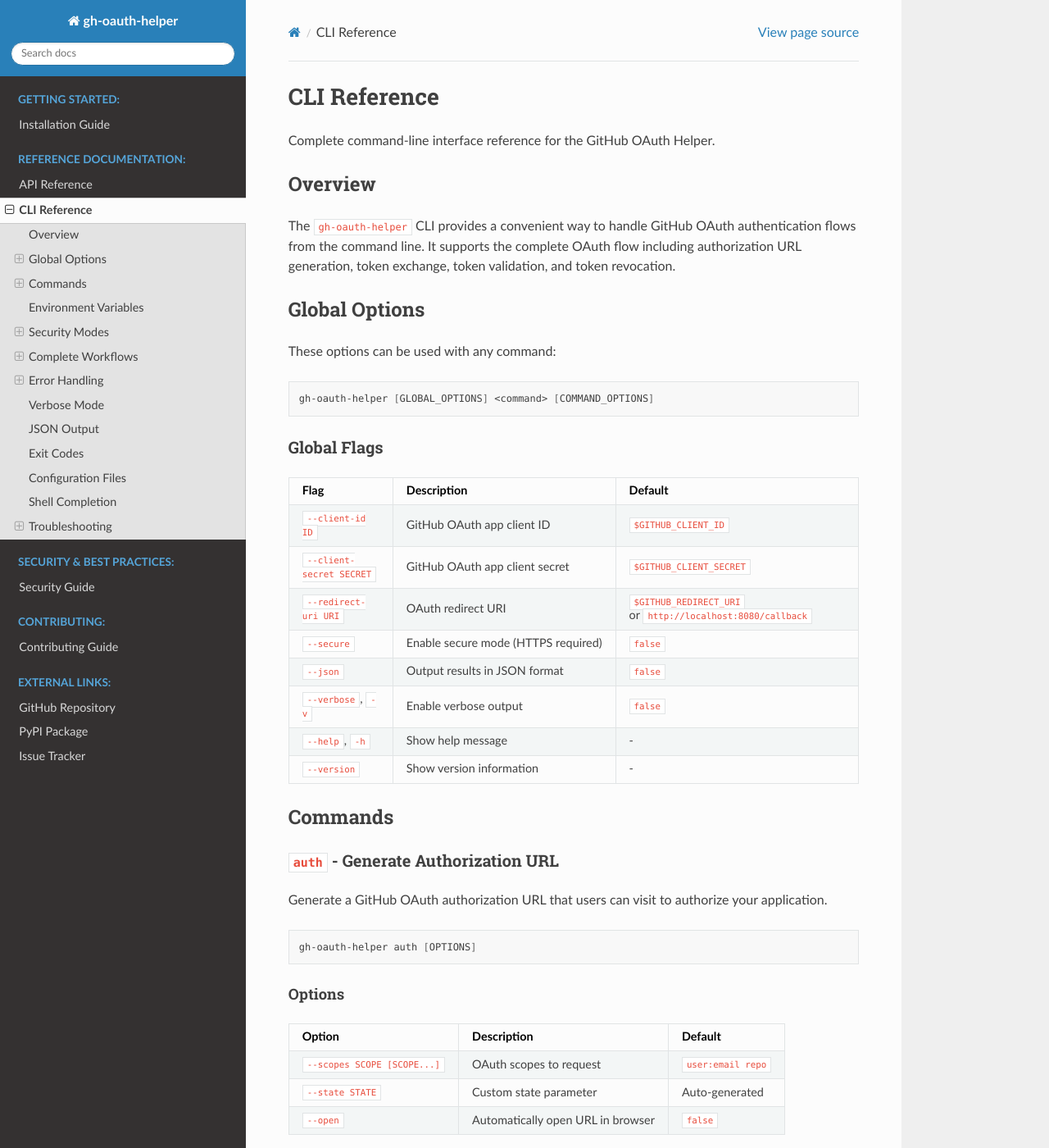
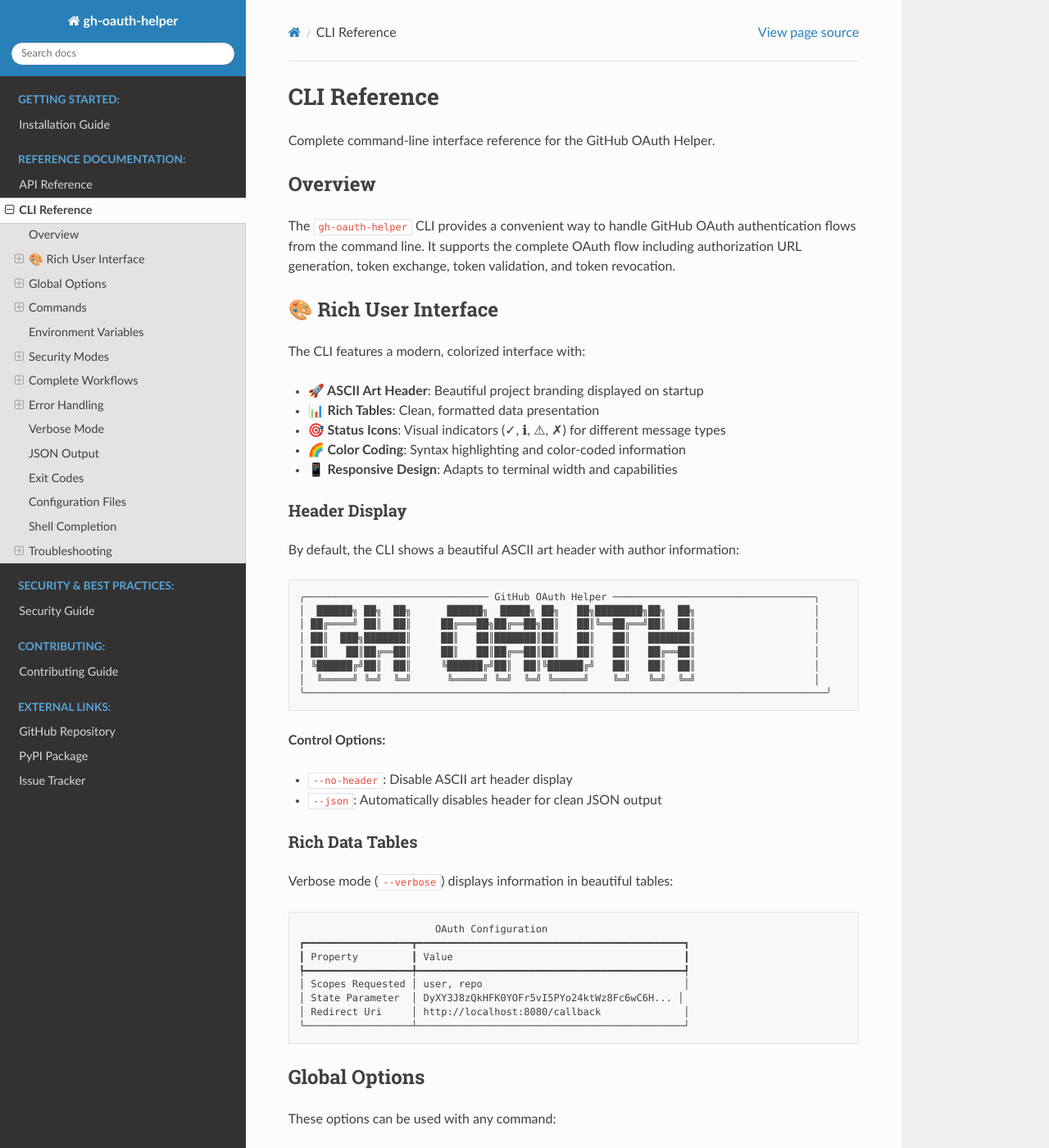
Before and after one commit to jondmarien/gh-oauth-helper, a Sphinx documentation site: the page built from docs/cli-reference.md, in a window 1280 px wide and 1400 px high. Shown: the whole window at 82% size. Built offline with Sphinx 7.4.7 and the Read the Docs theme 3.1.0, drawn with Linux system fonts in a browser that asks for light colours.

Commit message:
chore: update documentation structure and add Read the Docs configuration

````diff
--- a/docs/cli-reference.md
+++ b/docs/cli-reference.md
@@ -5,6 +5,50 @@
 ## Overview
 
 The `gh-oauth-helper` CLI provides a convenient way to handle GitHub OAuth authentication flows from the command line. It supports the complete OAuth flow including authorization URL generation, token exchange, token validation, and token revocation.
+
+## 🎨 Rich User Interface
+
+The CLI features a modern, colorized interface with:
+
+- **🚀 ASCII Art Header**: Beautiful project branding displayed on startup
+- **📊 Rich Tables**: Clean, formatted data presentation
+- **🎯 Status Icons**: Visual indicators (✓, ℹ, ⚠, ✗) for different message types
+- **🌈 Color Coding**: Syntax highlighting and color-coded information
+- **📱 Responsive Design**: Adapts to terminal width and capabilities
+
+### Header Display
+
+By default, the CLI shows a beautiful ASCII art header with author information:
+
+```
+╭─────────────────────────────── GitHub OAuth Helper ──────────────────────────────────╮
+│  ██████╗ ██╗  ██╗      ██████╗  █████╗ ██╗   ██╗████████╗██╗  ██╗                    │
+│ ██╔════╝ ██║  ██║     ██╔═══██╗██╔══██╗██║   ██║╚══██╔══╝██║  ██║                    │
+│ ██║  ███╗███████║     ██║   ██║███████║██║   ██║   ██║   ███████║                    │
+│ ██║   ██║██╔══██║     ██║   ██║██╔══██║██║   ██║   ██║   ██╔══██║                    │
+│ ╚██████╔╝██║  ██║     ╚██████╔╝██║  ██║╚██████╔╝   ██║   ██║  ██║                    │
+│  ╚═════╝ ╚═╝  ╚═╝      ╚═════╝ ╚═╝  ╚═╝ ╚═════╝    ╚═╝   ╚═╝  ╚═╝                    │
+╰────────────────────────────────────────────────────────────────────────────────────────╯
+```
+
+**Control Options:**
+- `--no-header`: Disable ASCII art header display
+- `--json`: Automatically disables header for clean JSON output
+
+### Rich Data Tables
+
+Verbose mode (`--verbose`) displays information in beautiful tables:
+
+```
+                       OAuth Configuration
+┏━━━━━━━━━━━━━━━━━━┳━━━━━━━━━━━━━━━━━━━━━━━━━━━━━━━━━━━━━━━━━━━━━┓
+┃ Property         ┃ Value                                       ┃
+┡━━━━━━━━━━━━━━━━━━╇━━━━━━━━━━━━━━━━━━━━━━━━━━━━━━━━━━━━━━━━━━━━━┩
+│ Scopes Requested │ user, repo                                  │
+│ State Parameter  │ DyXY3J8zQkHFK0YOFr5vI5PYo24ktWz8Fc6wC6H... │
+│ Redirect Uri     │ http://localhost:8080/callback              │
+└──────────────────┴─────────────────────────────────────────────┘
+```
 
 ## Global Options
 
--- a/docs/conf.py
+++ b/docs/conf.py
@@ -20,8 +20,13 @@
 
 extensions = [
     'sphinx.ext.autodoc',
+    'sphinx.ext.autosummary',
     'sphinx.ext.viewcode',
     'sphinx.ext.napoleon',
+    'sphinx.ext.intersphinx',
+    'sphinx.ext.githubpages',
+    'sphinx_autodoc_typehints',
+    'sphinx_copybutton',
     'myst_parser',
 ]
 
@@ -54,4 +59,54 @@
     "deflist",
     "tasklist",
     "colon_fence",
+    "fieldlist",
+    "html_admonition",
+    "html_image",
+    "linkify",
+    "replacements",
+    "smartquotes",
+    "substitution",
 ]
+
+# Theme options
+html_theme_options = {
+    'canonical_url': 'https://gh-oauth-helper.readthedocs.io/',
+    'logo_only': False,
+    'display_version': True,
+    'prev_next_buttons_location': 'bottom',
+    'style_external_links': False,
+    'style_nav_header_background': '#2980B9',
+    # Toc options
+    'collapse_navigation': True,
+    'sticky_navigation': True,
+    'navigation_depth': 4,
+    'includehidden': True,
+    'titles_only': False
+}
+
+# Autodoc settings
+autodoc_default_options = {
+    'members': True,
+    'member-order': 'bysource',
+    'special-members': '__init__',
+    'undoc-members': True,
+    'exclude-members': '__weakref__'
+}
+
+# Intersphinx mapping
+intersphinx_mapping = {
+    'python': ('https://docs.python.org/3', None),
+    'requests': ('https://requests.readthedocs.io/en/latest/', None),
+}
+
+# Copy button configuration
+copybutton_prompt_text = r">>> |\.\.\. |\$ |In \[\d*\]: | {2,5}\.\.\.: | {5,8}: "
+copybutton_prompt_is_regexp = True
+
+# HTML context for GitHub integration
+html_context = {
+    'github_user': 'jondmarien',
+    'github_repo': 'gh-oauth-helper',
+    'github_version': 'main',
+    'doc_path': 'docs/',
+}
--- /dev/null
+++ b/docs/requirements.txt
@@ -0,0 +1,6 @@
+# Documentation requirements for ReadTheDocs
+sphinx>=4.0.0
+sphinx-rtd-theme>=0.5.0
+myst-parser>=0.15.0
+sphinx-autodoc-typehints>=1.12.0
+sphinx-copybutton>=0.4.0
````
Also changed, not shown: .readthedocs.yaml (added), 1 other file.
